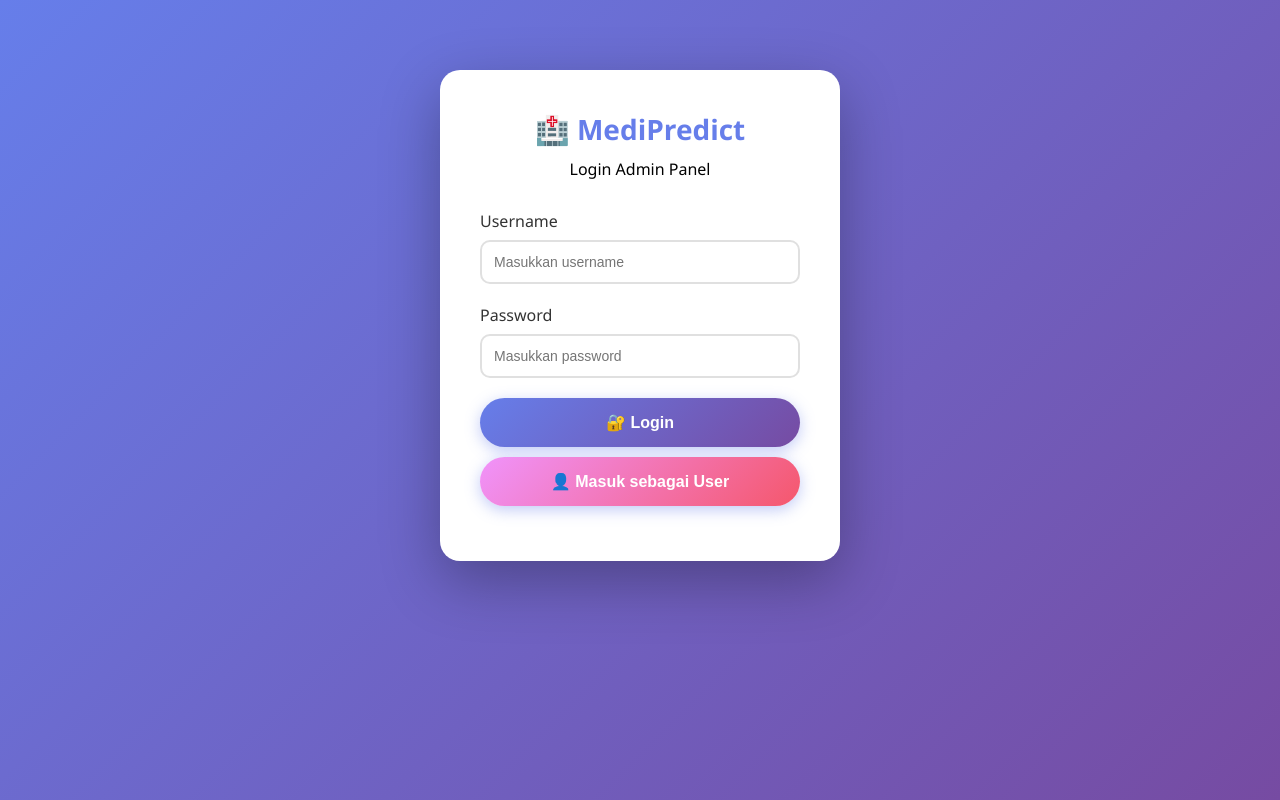
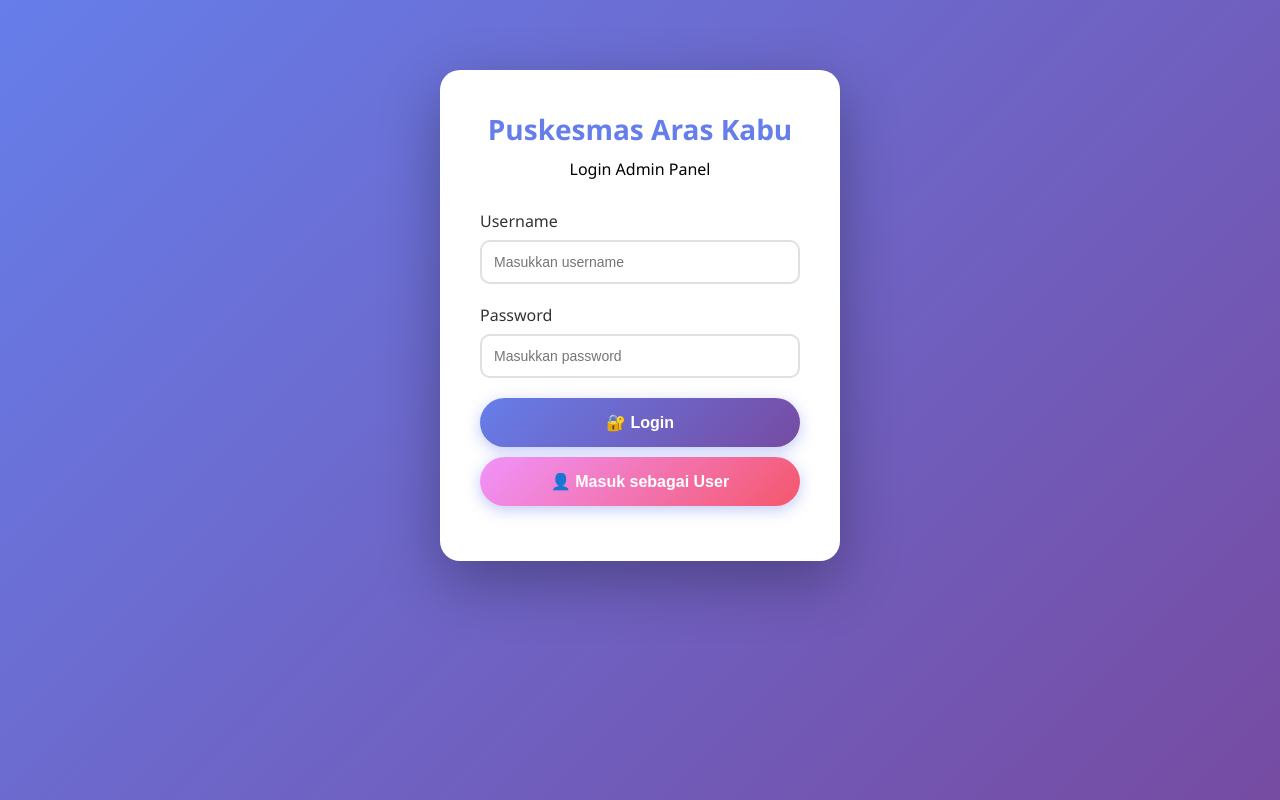
Before and after one commit to Licht21/Licht21.github.io, a plain HTML site: page manajemen-proyek/penyakit.html in a window 1280 px wide. Drawn offline with Linux system fonts and the light colour scheme.

Commit message:
changing name

```diff
--- a/manajemen-proyek/penyakit.html
+++ b/manajemen-proyek/penyakit.html
@@ -494,7 +494,7 @@
         <div class="navbar-content">
             <div class="navbar-brand">
 
-                <span>Puskesmas Aras Kabu</span>
+                <span><a href="index.html">Puskesmas Aras Kabu</a></span>
             </div>
             <ul class="navbar-menu">
                 <li><a href="#" onclick="showPage('home')">Beranda</a></li>
@@ -512,7 +512,7 @@
         <div id="loginPage" class="page active">
             <div class="login-container">
                 <div class="login-header">
-                    <h2>🏥 MediPredict</h2>
+                    <h2>Puskesmas Aras Kabu</h2>
                     <p>Login Admin Panel</p>
                 </div>
                 <div id="loginAlert"></div>
```
